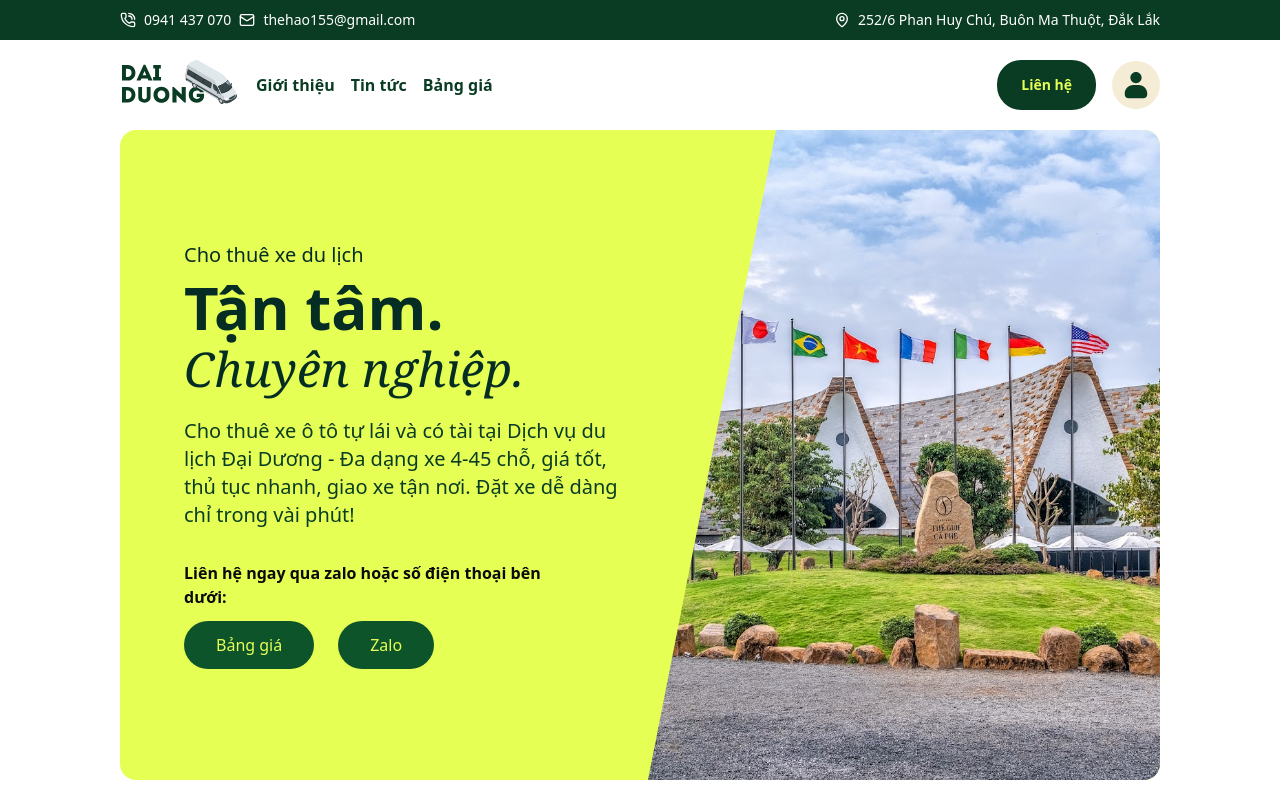
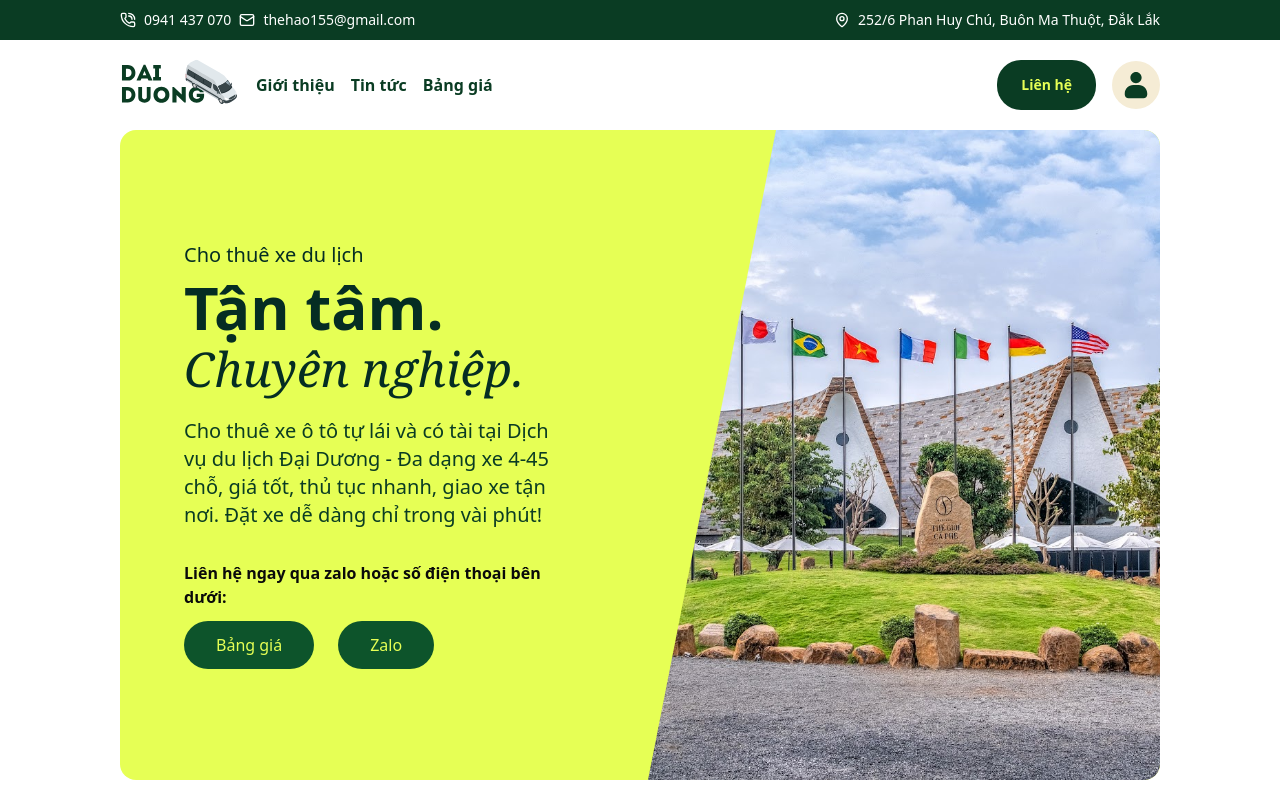
Before and after one commit to thehao1505/carrental, a Next.js app: page / in a window 1280 px wide. Shown: the top 800 px of the page. Built offline with nearby package versions, Linux system fonts and the light colour scheme.

Commit message:
fix: hero section

```diff
--- a/src/features/trang-chu/split-image.tsx
+++ b/src/features/trang-chu/split-image.tsx
@@ -32,7 +32,7 @@ export function HeroSection() {
           <h2 className='text-4xl md:text-5xl font-serif italic text-moss-500 mb-6'>
             Chuyên nghiệp.
           </h2>
-          <p className='text-forest-500 w-[450px] text-xl mb-8'>
+          <p className='text-forest-500 max-w-[450px] md:max-w-full text-xl mb-8'>
             Cho thuê xe ô tô tự lái và có tài tại Dịch vụ du lịch Đại Dương - Đa
             dạng xe 4-45 chỗ, giá tốt, thủ tục nhanh, giao xe tận nơi. Đặt xe dễ
             dàng chỉ trong vài phút!
```
